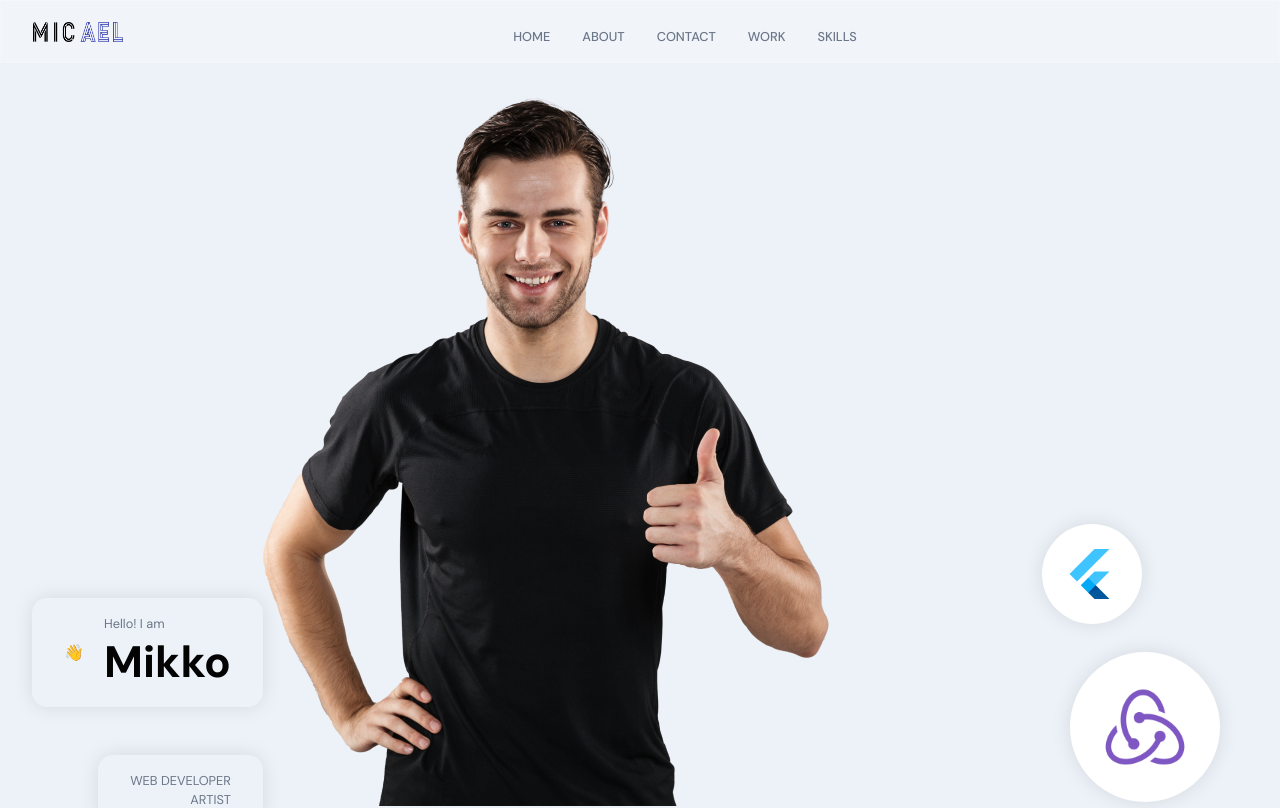
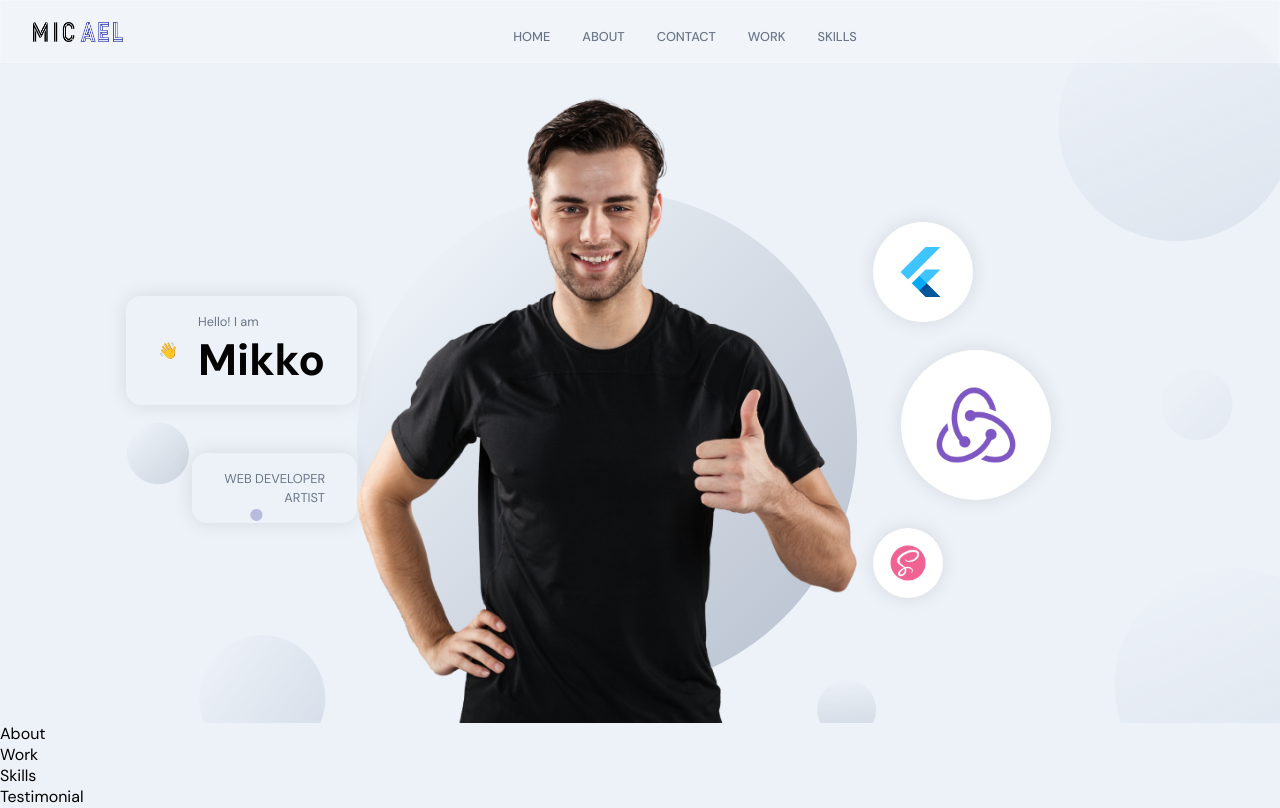
Before and after one commit to ofthekings12/portfolio_2.0, a React (Create React App) app in the folder frontend_react/: page / in a window 1280 px wide. Shown: the top 808 px of the page. Built offline with nearby package versions, Linux system fonts and the light colour scheme.

Commit message:
profile picture now aligned with circle overlay

```diff
--- a/frontend_react/src/container/Header/Header.scss
+++ b/frontend_react/src/container/Header/Header.scss
@@ -154,3 +154,33 @@
   }
 
 }
+
+.app__header-img {
+  flex: 1;
+  height: 100%;
+  display: flex;
+  justify-content: flex-end;
+  align-items: flex-end;
+  position: relative;
+
+  img {
+    width: 100%;
+    object-fit: contain;
+    z-index: 1;
+  }
+
+  .overlay_circle {
+    position: absolute;
+    left: 0;
+    right: 0;
+    bottom: 0;
+    z-index: 0;
+    width: 100%;
+    height: 90%;
+  }
+
+  @media screen and (max-width: 1200px) {
+    margin: 2rem 0;
+  }
+
+}
```
